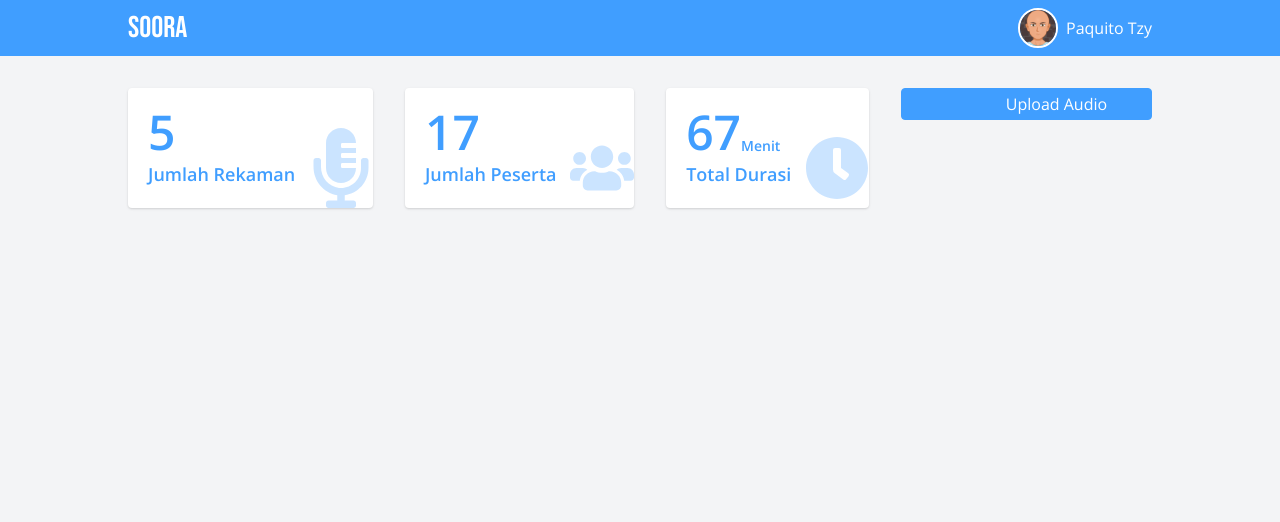
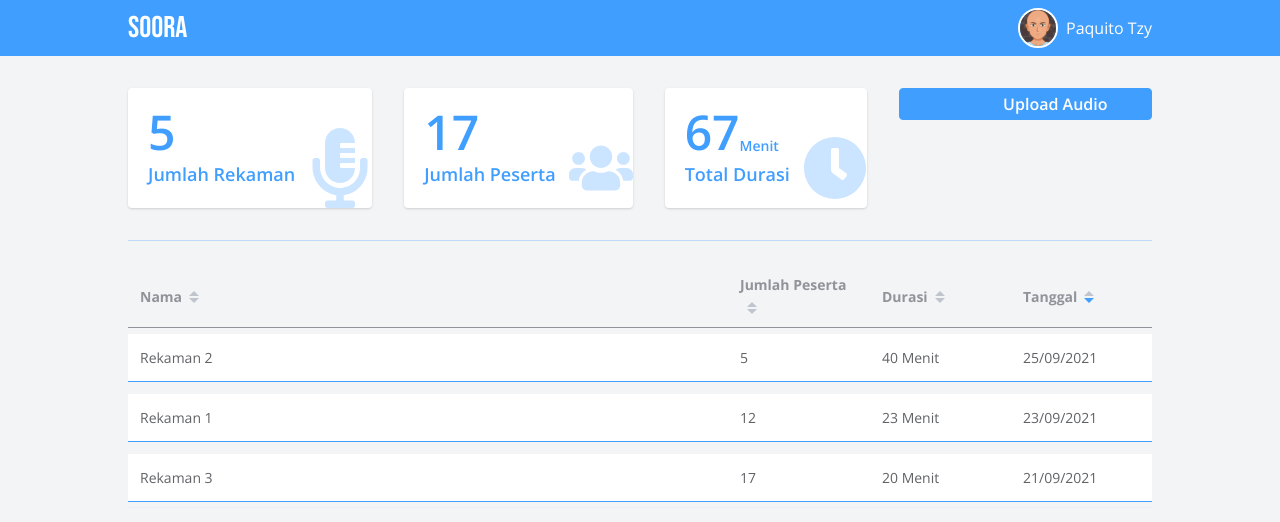
Before and after one commit to jolangker/soora-prototype, a Vue app: page / in a window 1280 px wide. Shown: the top 522 px of the page. Built offline with nearby package versions, Linux system fonts and the light colour scheme; some icons are missing.

Commit message:
create datatable component

```diff
--- a/src/components/Cards.vue
+++ b/src/components/Cards.vue
@@ -1,5 +1,5 @@
 <template>
-  <div class="px-32 flex space-x-8">
+  <div class="flex space-x-8">
     <Card class="flex-grow" v-for="card in cards" :key="card">
       <template v-slot:value>{{ card.value }}</template>
       <template v-slot:info>{{ card.info }}</template>
--- /dev/null
+++ b/src/components/Datatable.vue
@@ -0,0 +1,76 @@
+<template>
+  <div class="mt-6">
+    <el-table
+      :data="tableData"
+      class="w-full"
+      :default-sort="{ prop: 'date', order: 'descending' }"
+      :strip="true"
+    >
+      <el-table-column
+        prop="title"
+        label="Nama"
+        width="600"
+        sortable
+        class="text-center"
+      />
+      <el-table-column prop="participants" label="Jumlah Peserta" sortable />
+      <el-table-column prop="duration" label="Durasi" sortable />
+      <el-table-column prop="date" label="Tanggal" sortable />
+    </el-table>
+  </div>
+</template>
+
+<script>
+import { ElTable, ElTableColumn } from "element-plus";
+export default {
+  components: { ElTable, ElTableColumn },
+  setup() {
+    const tableData = [
+      {
+        title: "Rekaman 1",
+        participants: "12",
+        duration: "23 Menit",
+        date: "23/09/2021",
+      },
+      {
+        title: "Rekaman 2",
+        participants: "5",
+        duration: "40 Menit",
+        date: "25/09/2021",
+      },
+      {
+        title: "Rekaman 3",
+        participants: "17",
+        duration: "20 Menit",
+        date: "21/09/2021",
+      },
+    ];
+
+    return {
+      tableData,
+    };
+  },
+};
+</script>
+
+<style lang="scss">
+.el-table {
+  th.el-table__cell.is-leaf {
+    background-color: #f3f4f6;
+    border-bottom: #909399 1.5px solid;
+  }
+  tbody {
+    .el-table__cell {
+      background: #f3f4f6;
+      border: none;
+      padding: 6px 0;
+    }
+
+    .cell {
+      background: white;
+      padding: 12px;
+      border-bottom: #409eff 1px solid;
+    }
+  }
+}
+</style>
--- a/src/main.js
+++ b/src/main.js
@@ -1,7 +1,7 @@
 import { createApp } from "vue";
 import App from "./App.vue";
-import "./index.css";
 import router from "./route";
 import "element-plus/dist/index.css";
+import "./index.css";
 
 createApp(App).use(router).mount("#app");
--- a/src/views/Home.vue
+++ b/src/views/Home.vue
@@ -1,18 +1,17 @@
 <template>
   <Navbar />
-  <main class="py-8">
+  <main class="px-32 py-8">
     <Cards />
+    <div class="h-px bg-azure mt-8 opacity-30"></div>
+    <Datatable />
   </main>
 </template>
 
 <script>
 import Cards from "../components/Cards.vue";
 import Navbar from "../components/Navbar.vue";
+import Datatable from "../components/Datatable.vue";
 export default {
-  components: { Navbar, Cards },
+  components: { Navbar, Cards, Datatable },
 };
-
-Cards;
 </script>
-
-<style></style>
```
